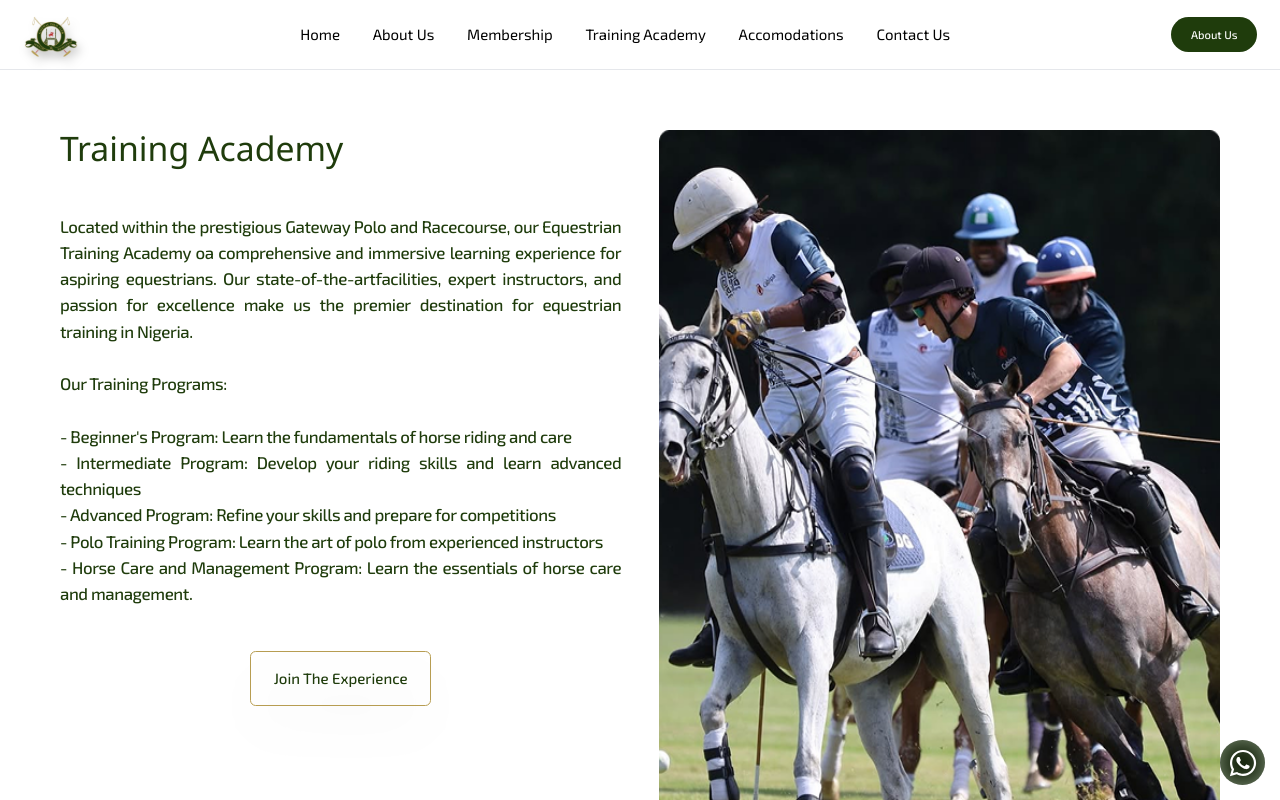
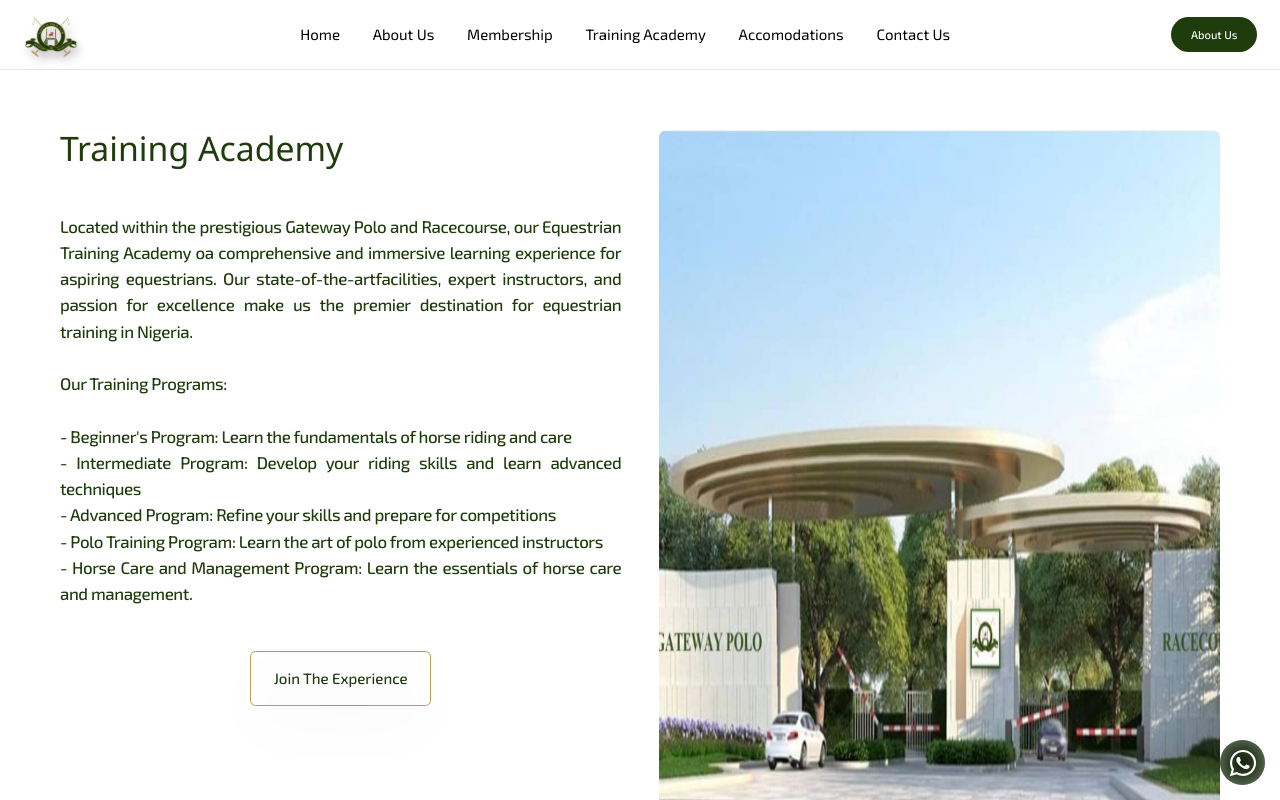
Before and after one commit to RereTooki/Gateway-Polo, a React (Vite) app: page /training in a window 1280 px wide. Shown: the top 800 px of the page. Built offline with nearby package versions, Linux system fonts and the light colour scheme.

Commit message:
updated pics

```diff
--- a/src/components/Training.tsx
+++ b/src/components/Training.tsx
@@ -10,6 +10,7 @@
 import arrRight from "../assets/icons/arrRight.svg";
 import training1 from "../assets/images/training1.jpeg";
 import training2 from "../assets/images/training2.jpeg";
+import training3 from "../assets/images/training3.jpeg";
 import race1 from "../assets/images/race1.jpeg";
 import race2 from "../assets/images/race2.jpeg";
 
@@ -78,11 +79,15 @@
         >
           {" "}
           <picture className="">
-            <source className="" media="(max-width: 750px)" srcSet={aboutUs1} />
+            <source
+              className=""
+              media="(max-width: 750px)"
+              srcSet={training3}
+            />
             <img
-              src={aboutUs2}
+              src={training3}
               alt=""
-              className="h-full  w-full max-h-[80vh] lg:max-h-none lg:min-h-dvh xl:h-dvh object-contain lg:object-fill transition ease-in-out duration-500 delay-10 cursor-pointer hover:scale-[1.02]"
+              className="h-full  w-full max-h-[80vh] lg:max-h-none lg:min-h-dvh xl:h-dvh object-contain lg:object-fill transition ease-in-out duration-500 delay-10 cursor-pointer hover:scale-[1.02] rounded-lg"
             />
           </picture>
         </div>
@@ -101,7 +106,7 @@
             <img
               src={aboutUs2}
               alt=""
-              className="h-full  w-full max-h-[80vh] lg:max-h-none lg:min-h-dvh xl:h-dvh object-contain lg:object-fill transition ease-in-out duration-500 delay-10 cursor-pointer hover:scale-[1.02] rounded-md"
+              className="h-full  w-full max-h-[80vh] lg:max-h-none lg:min-h-dvh xl:h-dvh object-contain lg:object-cover transition ease-in-out duration-500 delay-10 cursor-pointer hover:scale-[1.02] rounded-md"
             />
           </picture>
         </div>
```
Also changed, not shown: src/assets/images/team6.png, src/assets/images/training3.jpeg (added).
